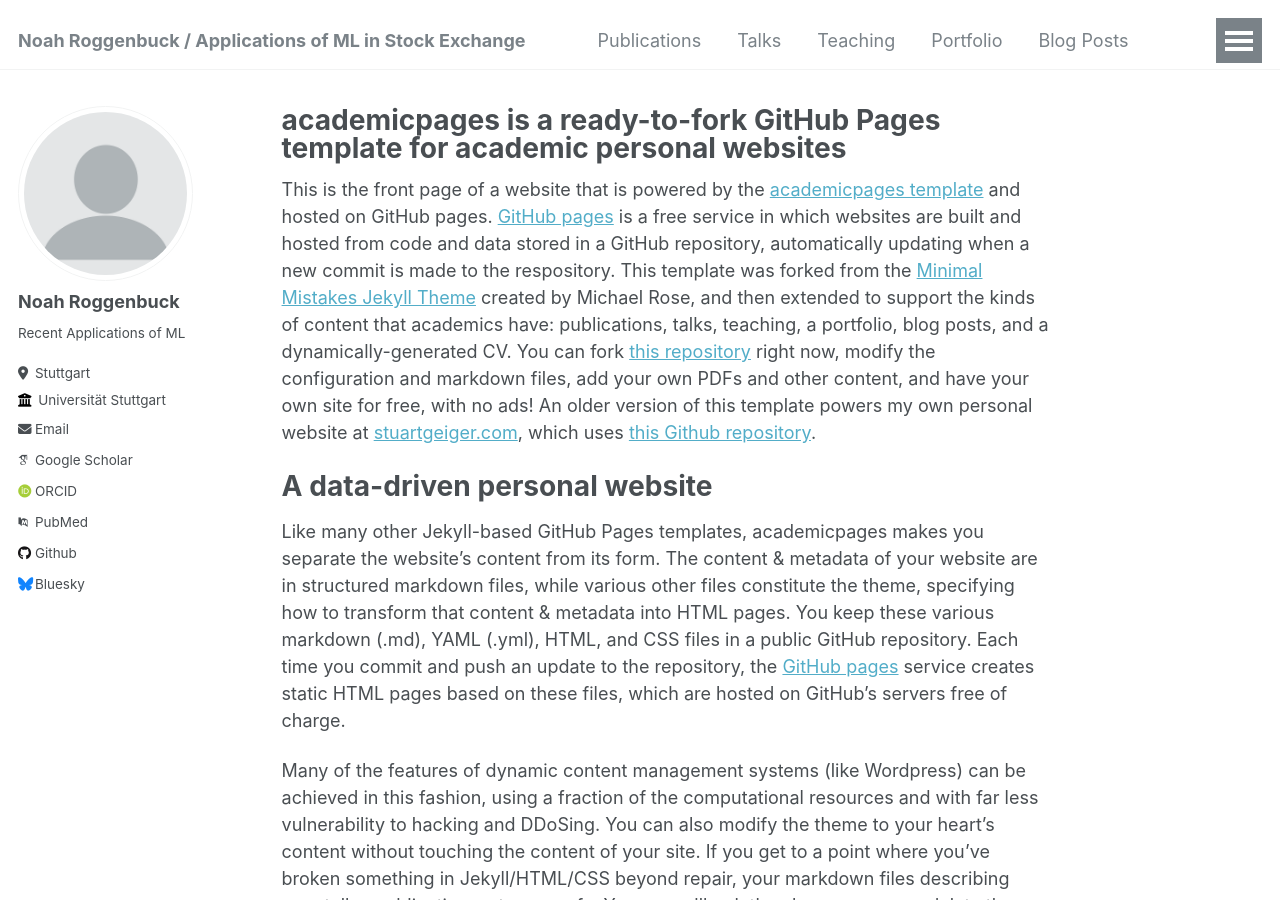
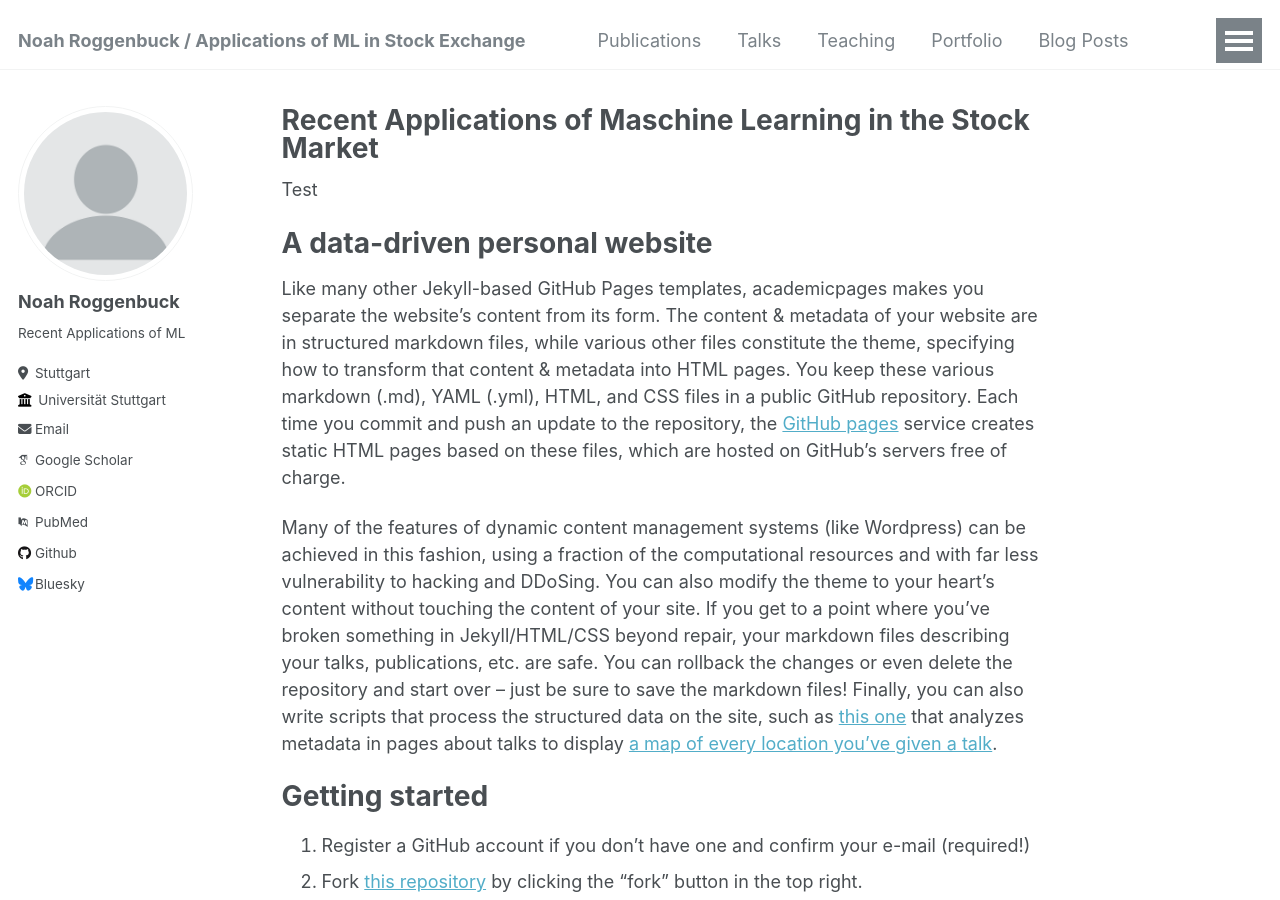
Before and after one commit to noahrog02/noahrog02.github.io, a Jekyll site: the page built from _pages/about.md, in a window 1280 px wide and 900 px high. Built offline with Jekyll 4.4.1, drawn with Linux system fonts in a browser that asks for light colours; some web fonts are replaced.

Commit message:
Update about.md

```diff
--- a/_pages/about.md
+++ b/_pages/about.md
@@ -1,13 +1,13 @@
 ---
 permalink: /
-title: "academicpages is a ready-to-fork GitHub Pages template for academic personal websites"
+title: "Recent Applications of Maschine Learning in the Stock Market"
 author_profile: true
 redirect_from:
   - /about/
   - /about.html
 ---
 
-This is the front page of a website that is powered by the [academicpages template](https://github.com/academicpages/academicpages.github.io) and hosted on GitHub pages. [GitHub pages](https://pages.github.com) is a free service in which websites are built and hosted from code and data stored in a GitHub repository, automatically updating when a new commit is made to the respository. This template was forked from the [Minimal Mistakes Jekyll Theme](https://mmistakes.github.io/minimal-mistakes/) created by Michael Rose, and then extended to support the kinds of content that academics have: publications, talks, teaching, a portfolio, blog posts, and a dynamically-generated CV. You can fork [this repository](https://github.com/academicpages/academicpages.github.io) right now, modify the configuration and markdown files, add your own PDFs and other content, and have your own site for free, with no ads! An older version of this template powers my own personal website at [stuartgeiger.com](http://stuartgeiger.com), which uses [this Github repository](https://github.com/staeiou/staeiou.github.io).
+Test
 
 A data-driven personal website
 ======
```
